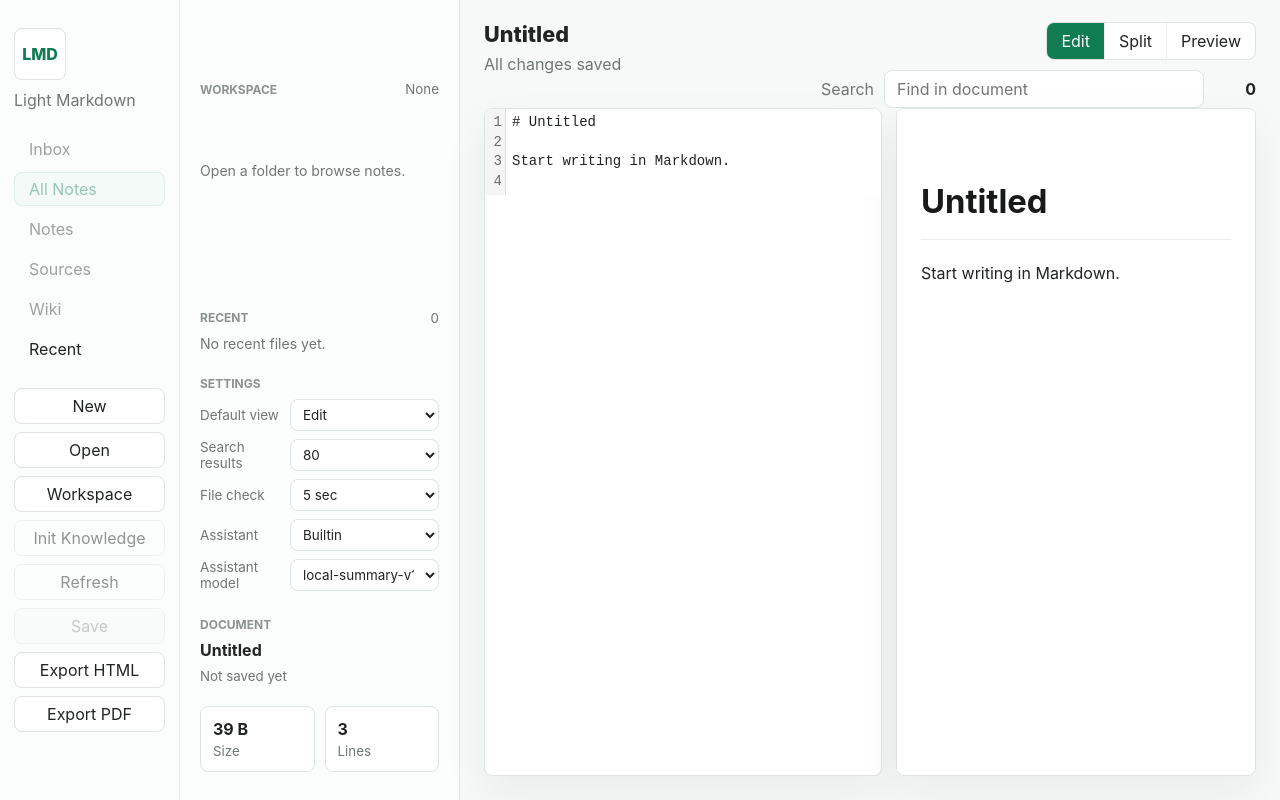
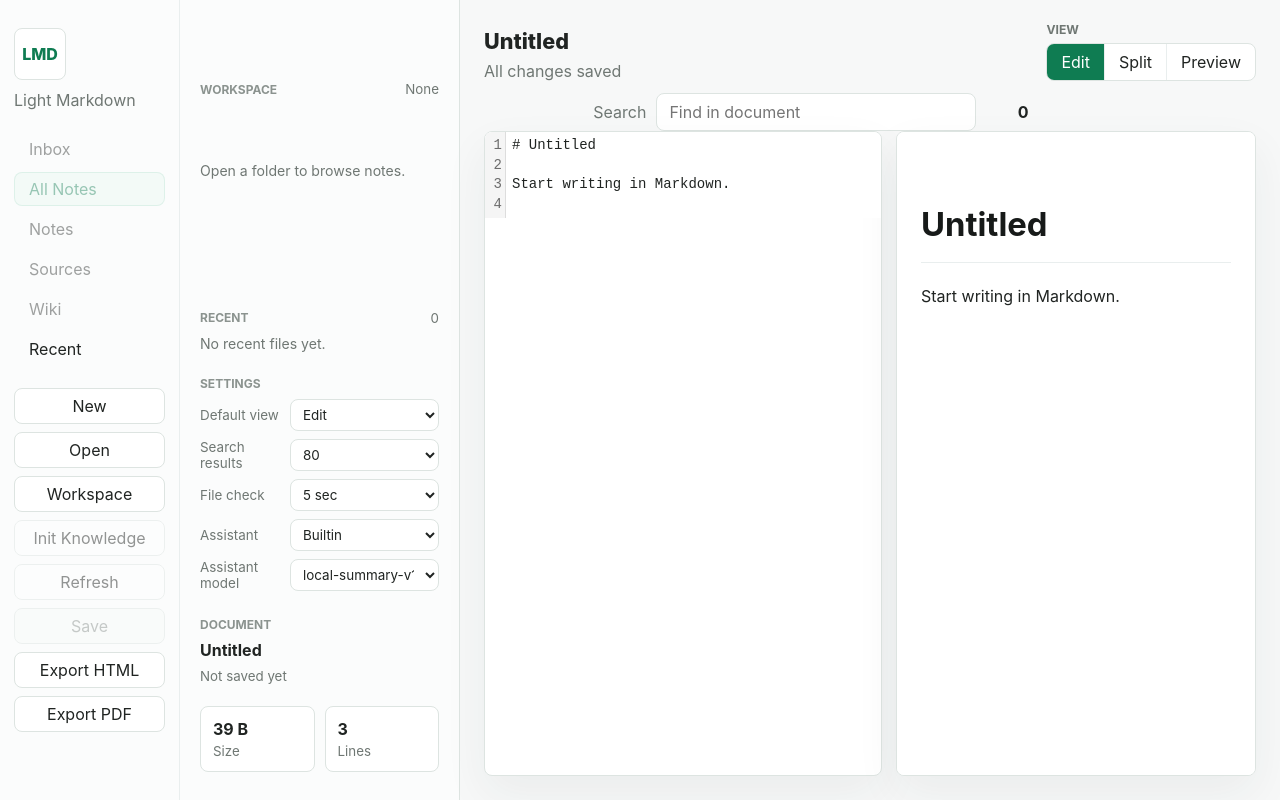
Before and after one commit to TaylorChen/lmd, a React (Vite) app: page / in a window 1280 px wide. Built offline with nearby package versions, Linux system fonts and the light colour scheme; what markdown-it-task-lists would draw is missing.

Commit message:
Refine editor toolbar hierarchy

```diff
--- a/src/components/EditorToolbar.tsx
+++ b/src/components/EditorToolbar.tsx
@@ -46,6 +46,7 @@ export function EditorToolbar({
 }: EditorToolbarProps) {
   return (
     <header className="toolbar">
+      <div className="toolbar-main">
         <div className="document-title">
           <h1>{fileName(path)}</h1>
           <p>
@@ -67,8 +68,11 @@ export function EditorToolbar({
             </button>
           </div>
         )}
+      </div>
 
       <div className="toolbar-controls">
+        <div className="toolbar-group">
+          <span className="toolbar-label">View</span>
           <div className="mode-switch" aria-label="Editor mode">
             {(["edit", "split", "preview"] as const).map((nextMode) => (
               <button
@@ -81,8 +85,11 @@ export function EditorToolbar({
               </button>
             ))}
           </div>
+        </div>
 
         {canShowKnowledge && (
+          <div className="toolbar-group">
+            <span className="toolbar-label">Inspector</span>
             <div className="mode-switch" aria-label="Inspector tab">
               <button
                 type="button"
@@ -106,9 +113,11 @@ export function EditorToolbar({
                 Assistant
               </button>
             </div>
+          </div>
         )}
+      </div>
 
-        <label className="search-box">
+      <label className="search-box toolbar-search">
         <span>{isLarge ? "Search window" : "Search"}</span>
         <input
           value={search}
@@ -117,7 +126,6 @@ export function EditorToolbar({
         />
         <strong>{search.trim() ? matches : 0}</strong>
       </label>
-      </div>
     </header>
   );
 }
--- a/src/styles.css
+++ b/src/styles.css
@@ -445,10 +445,18 @@ button:disabled {
 
 .toolbar {
   display: grid;
-  grid-template-columns: minmax(180px, 1fr) auto;
-  align-items: start;
-  gap: 18px;
-  min-height: 64px;
+  grid-template-columns: minmax(240px, 1fr) auto;
+  align-items: end;
+  gap: 12px 18px;
+  min-height: 76px;
+}
+
+.toolbar-main {
+  display: flex;
+  align-items: flex-end;
+  justify-content: space-between;
+  gap: 16px;
+  min-width: 0;
 }
 
 .document-title {
@@ -473,9 +481,24 @@ button:disabled {
 .toolbar-controls {
   display: flex;
   flex-wrap: wrap;
+  align-items: flex-end;
   justify-content: flex-end;
-  gap: 10px;
+  gap: 12px;
   min-width: 0;
+}
+
+.toolbar-group {
+  display: grid;
+  gap: 6px;
+  justify-items: start;
+}
+
+.toolbar-label {
+  color: var(--muted);
+  font-size: 0.76rem;
+  font-weight: 650;
+  letter-spacing: 0;
+  text-transform: uppercase;
 }
 
 .range-controls {
@@ -516,6 +539,10 @@ button:disabled {
   gap: 10px;
   flex: 0 0 auto;
   color: var(--muted);
+}
+
+.toolbar-search {
+  justify-self: end;
 }
 
 .search-box input {
```
Lines whose indentation alone changed are shown as unchanged.
